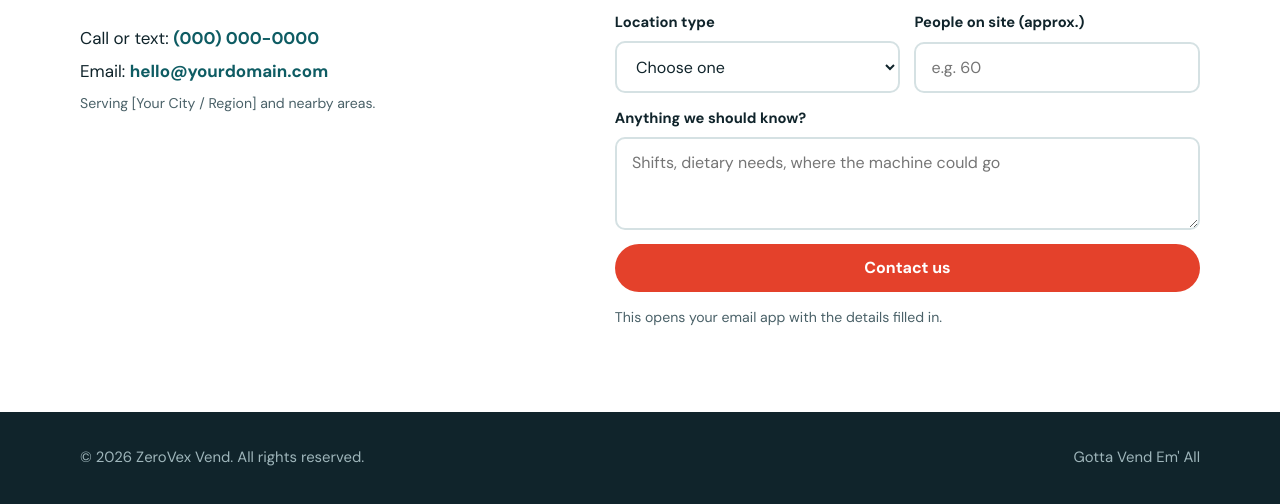
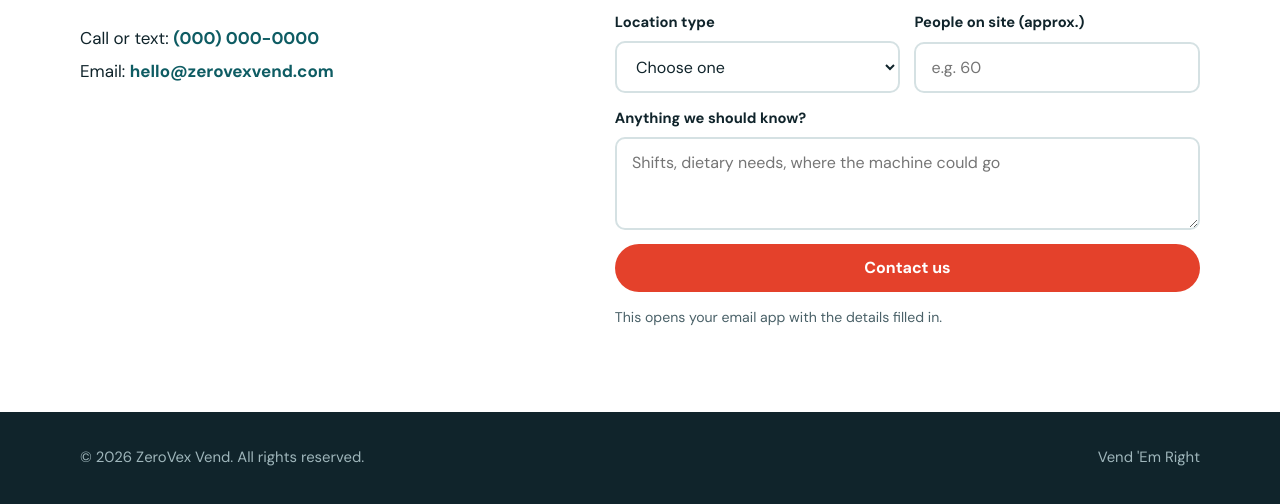
Before and after one commit to JhonatanOP/zerovexvend, a plain HTML site: page contact.html in a window 1280 px wide. Shown: the part 330-834 px from the top of the page. Drawn offline with nearby package versions, Linux system fonts and the light colour scheme.

Commit message:
Update contact information and footer text

```diff
--- a/contact.html
+++ b/contact.html
@@ -36,8 +36,8 @@
       <p class="lede">Send a few details and we will reply within one business day to set up a short visit.</p>
       <div class="direct">
         <span>Call or text: <a href="tel:+10000000000">(000) 000-0000</a></span>
-        <span>Email: <a href="mailto:hello@yourdomain.com">hello@yourdomain.com</a></span>
-        <span class="note">Serving [Your City / Region] and nearby areas.</span>
+        <span>Email: <a href="mailto:hello@zerovexvend.com">hello@zerovexvend.com</a></span>
+        <span class="note"></span>
       </div>
     </div>
     <form id="f">
@@ -72,7 +72,7 @@
 <footer>
   <div class="wrap">
     <span>&copy; <span id="yr"></span> ZeroVex Vend. All rights reserved.</span>
-    <span>Gotta Vend Em' All</span>
+    <span>Vend 'Em Right</span>
   </div>
 </footer>
 
```
